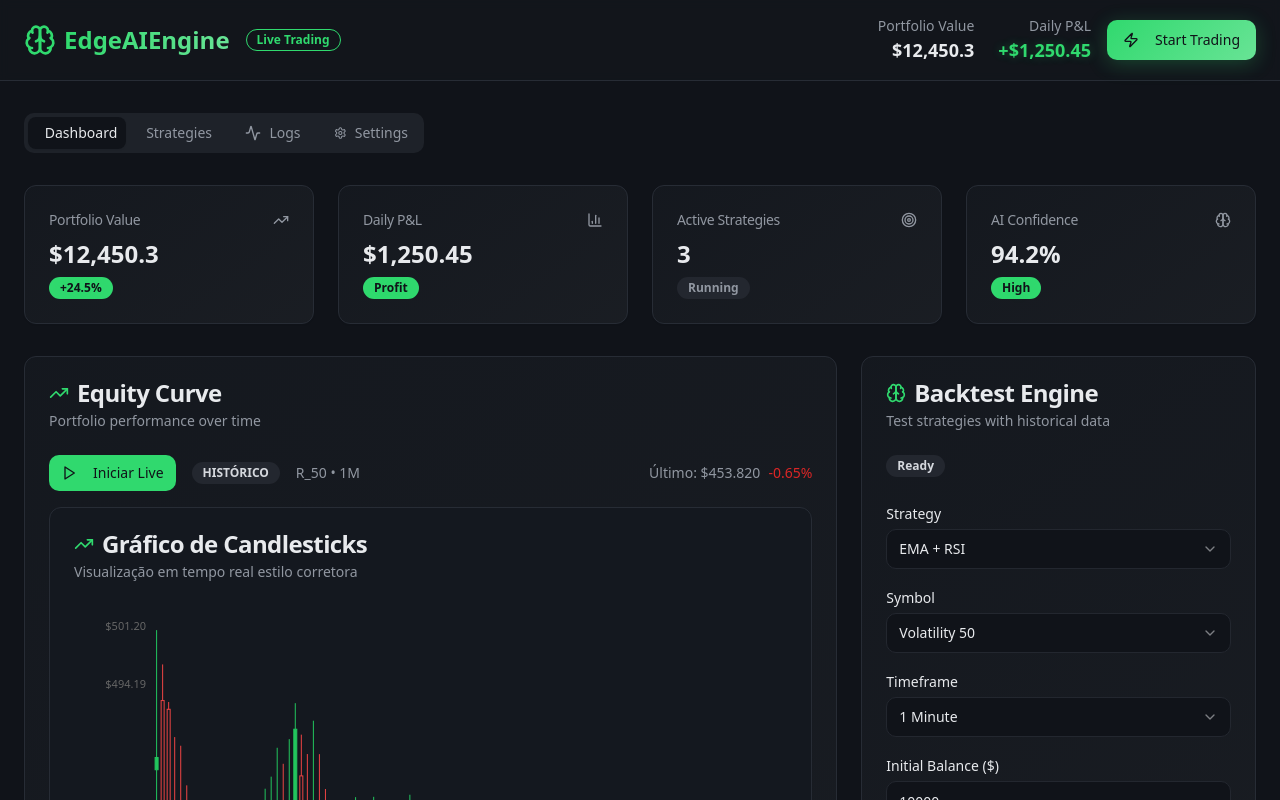
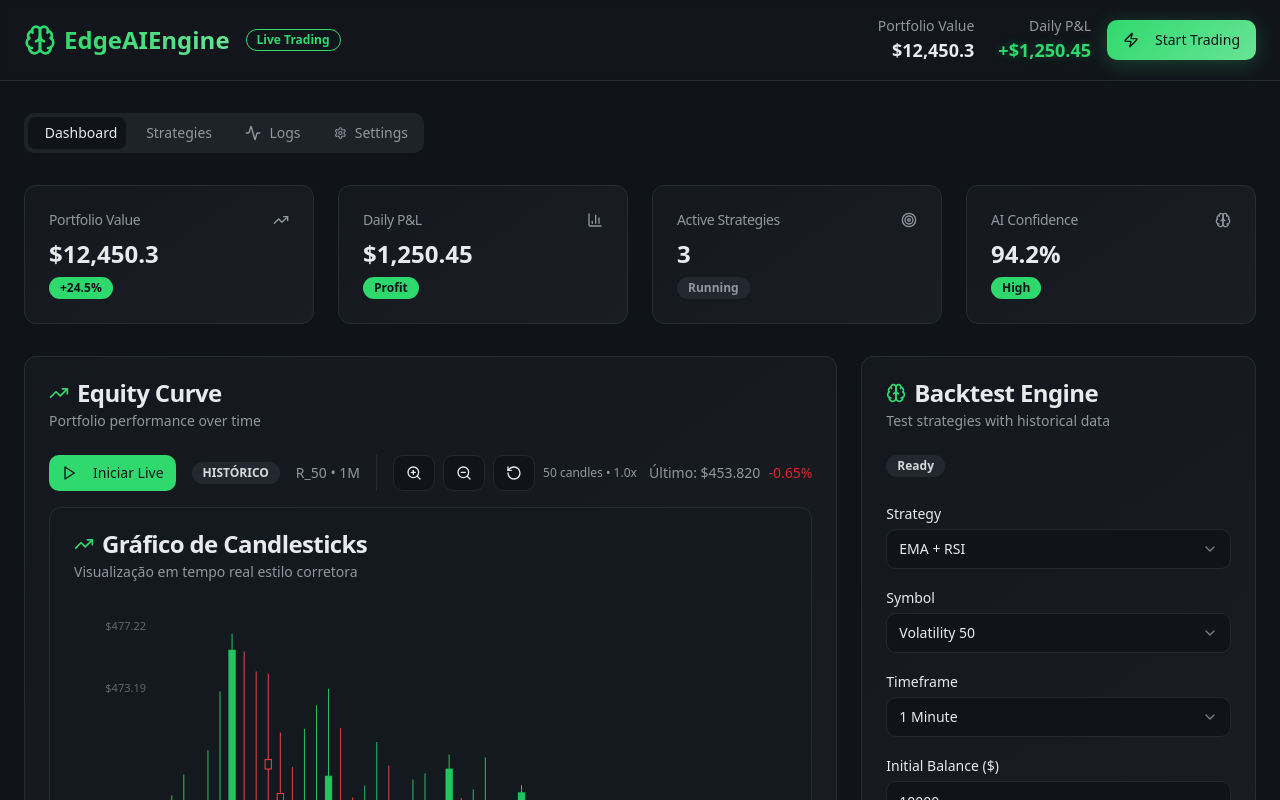
Before and after one commit to vandekko89/edge-ai-trader-forge, a React (Vite) app: page / in a window 1280 px wide. Shown: the top 800 px of the page. Built offline with nearby package versions, Linux system fonts and the light colour scheme.

Commit message:
Add adjustable zoom
Implement adjustable zoom functionality.

```diff
--- a/src/components/dashboard/EquityCurveChart.tsx
+++ b/src/components/dashboard/EquityCurveChart.tsx
@@ -3,7 +3,7 @@ import { ComposedChart, XAxis, YAxis, Tooltip, ResponsiveContainer, Bar } from '
 import { Button } from "@/components/ui/button";
 import { Badge } from "@/components/ui/badge";
 import { Card, CardContent, CardDescription, CardHeader, CardTitle } from "@/components/ui/card";
-import { Play, Square, TrendingUp } from "lucide-react";
+import { Play, Square, TrendingUp, ZoomIn, ZoomOut, RotateCcw } from "lucide-react";
 
 interface CandleData {
   time: string;
@@ -29,6 +29,8 @@ const LiveCandlestickChart = () => {
   const [candleData, setCandleData] = useState<CandleData[]>([]);
   const [tradeEntries, setTradeEntries] = useState<TradeEntry[]>([]);
   const [isLive, setIsLive] = useState(false);
+  const [zoomLevel, setZoomLevel] = useState(1);
+  const [candleCount, setCandleCount] = useState(50); // Number of candles to show
 
   // Generate initial candlestick data
   useEffect(() => {
@@ -339,6 +341,44 @@ const LiveCandlestickChart = () => {
     return null;
   };
 
+  // Zoom functions
+  const handleZoomIn = () => {
+    if (candleCount > 10) {
+      setCandleCount(prev => Math.max(10, prev - 10));
+      setZoomLevel(prev => prev + 0.2);
+    }
+  };
+
+  const handleZoomOut = () => {
+    if (candleCount < candleData.length) {
+      setCandleCount(prev => Math.min(candleData.length, prev + 10));
+      setZoomLevel(prev => Math.max(0.2, prev - 0.2));
+    }
+  };
+
+  const handleResetZoom = () => {
+    setCandleCount(50);
+    setZoomLevel(1);
+  };
+
+  // Handle mouse wheel zoom
+  const handleWheel = (e: React.WheelEvent) => {
+    e.preventDefault();
+    if (e.deltaY < 0) {
+      handleZoomIn();
+    } else {
+      handleZoomOut();
+    }
+  };
+
+  // Get visible candle data based on zoom
+  const visibleCandleData = candleData.slice(-candleCount);
+
+  // Calculate Y domain for visible data
+  const visiblePrices = visibleCandleData.flatMap(candle => [candle.high, candle.low]);
+  const yMin = Math.min(...visiblePrices) - 0.5;
+  const yMax = Math.max(...visiblePrices) + 0.5;
+
   return (
     <div className="space-y-4">
       {/* Controls */}
@@ -369,6 +409,36 @@ const LiveCandlestickChart = () => {
           <div className="text-sm text-muted-foreground">
             R_50 • 1M
           </div>
+
+          {/* Zoom Controls */}
+          <div className="flex items-center space-x-2 border-l pl-4">
+            <Button
+              onClick={handleZoomIn}
+              variant="outline"
+              size="sm"
+              disabled={candleCount <= 10}
+            >
+              <ZoomIn className="h-4 w-4" />
+            </Button>
+            <Button
+              onClick={handleZoomOut}
+              variant="outline"
+              size="sm"
+              disabled={candleCount >= candleData.length}
+            >
+              <ZoomOut className="h-4 w-4" />
+            </Button>
+            <Button
+              onClick={handleResetZoom}
+              variant="outline"
+              size="sm"
+            >
+              <RotateCcw className="h-4 w-4" />
+            </Button>
+            <span className="text-xs text-muted-foreground">
+              {candleCount} candles • {zoomLevel.toFixed(1)}x
+            </span>
+          </div>
         </div>
 
         <div className="text-sm text-muted-foreground">
@@ -396,9 +466,12 @@ const LiveCandlestickChart = () => {
           <CardDescription>Visualização em tempo real estilo corretora</CardDescription>
         </CardHeader>
         <CardContent>
-          <div className="h-[500px] w-full">
+          <div
+            className="h-[500px] w-full cursor-crosshair"
+            onWheel={handleWheel}
+          >
             <ResponsiveContainer width="100%" height="100%">
-              <ComposedChart data={candleData} margin={{ top: 20, right: 30, left: 20, bottom: 20 }}>
+              <ComposedChart data={visibleCandleData} margin={{ top: 20, right: 30, left: 20, bottom: 20 }}>
                 <XAxis
                   dataKey="time"
                   axisLine={false}
```
